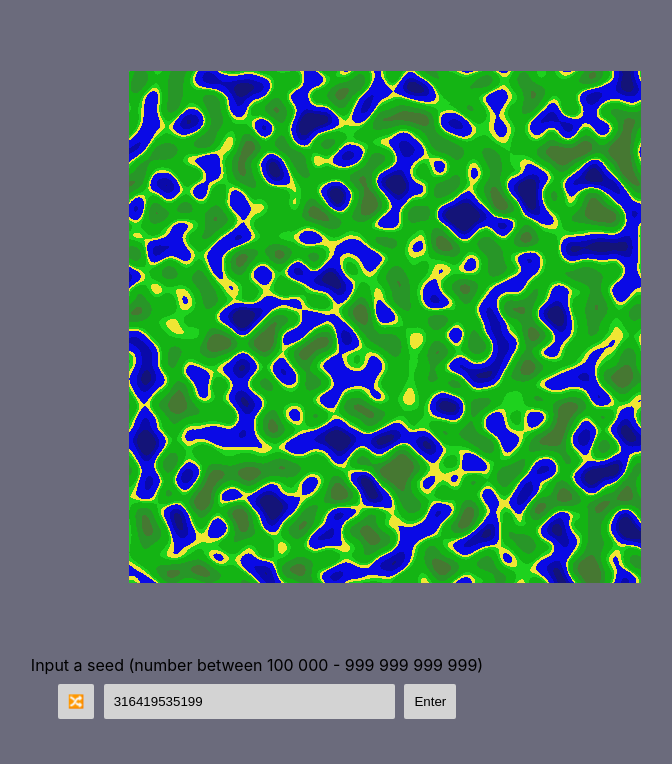
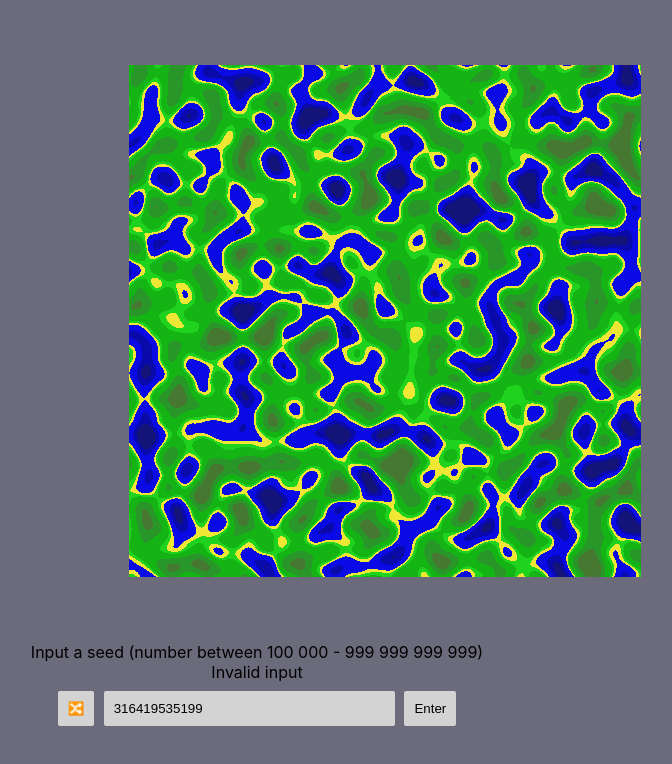
Before and after one commit to Reishi006/perlin-canvas, a React (Create React App) app: page / in a window 1280 px wide. Shown: the top 764 px of the page, without its empty margins (383-1055 px from the left). Built offline with nearby package versions, Linux system fonts and the light colour scheme.

Commit message:
Update Canvas.js
added input check to see if it's length is higher of lower than 5

```diff
--- a/src/Canvas.js
+++ b/src/Canvas.js
@@ -20,6 +20,7 @@ function Canvas(props) {
   //const seed = 800123107341; //800123107341 //78294010625;
   //const colorValues = useRef(seed);
 
+  const errorRef = useRef(null);
   const inputRef = useRef(null);
 
   const randomValue = Math.floor(Math.random()*999999999999)+100000;
@@ -141,12 +142,18 @@ function Canvas(props) {
   const generatePerlinKey = (e) => {
     if (e.key === 'Enter' && inputRef.current.value.length > 5) {
       draw();
+      errorRef.current.style.opacity = 0;
+    } else if (e.key === 'Enter' && inputRef.current.value.length <= 5) {
+      errorRef.current.style.opacity = 1;
     }
   }
 
   const generatePerlinButton = () => {
     if (inputRef.current.value.length > 5) {
       draw();
+      errorRef.current.style.opacity = 0;
+    } else if (inputRef.current.value.length <= 5) {
+      errorRef.current.style.opacity = 1;
     }
   }
 
@@ -188,6 +195,14 @@ function Canvas(props) {
       </div>
       <label className='seed'>
         Input a seed (number between 100 000 - 999 999 999 999)<br/>
+
+        <div
+          ref={errorRef}
+          className='error'
+        >
+          Invalid input
+        </div>
+
         <div>
         <button
           className='seed-input-button'
```
Lines whose indentation alone changed are shown as unchanged.
